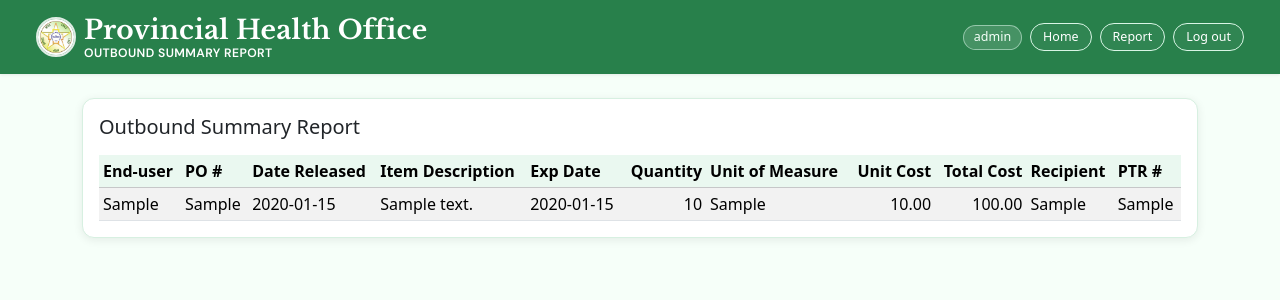
After one commit to Rjcoloquit/Property-Stock-Transfer-Report, a PHP site: page /PTR/outbound_summary_report.php in a window 1280 px wide. The commit adds this page. Shown: the top 300 px of the page. Run offline with PHP 8.4, Linux system fonts and the light colour scheme; a user stored in the database is signed in; tables that the repository leaves empty hold one stand-in row (values such as "Sample post").

Commit message:
outbound

```diff
--- a/home.php
+++ b/home.php
@@ -172,6 +172,10 @@ try {
                                 <a href="report.php" class="dashboard-nav-link">
                                     <span class="dashboard-nav-title">Transaction History</span>
                                     <span class="dashboard-nav-meta">Review and filter saved transactions</span>
+                                </a>
+                                <a href="outbound_summary_report.php" class="dashboard-nav-link">
+                                    <span class="dashboard-nav-title">Outbound Summary Report</span>
+                                    <span class="dashboard-nav-meta">Summary of released items and recipients</span>
                                 </a>
                                 <a href="pending_transactions.php" class="dashboard-nav-link">
                                     <span class="dashboard-nav-title">Pending Transactions</span>
--- /dev/null
+++ b/outbound_summary_report.php
@@ -0,0 +1,162 @@
+<?php
+session_start();
+
+if (empty($_SESSION['user_id'])) {
+    header('Location: login.php');
+    exit;
+}
+
+require_once __DIR__ . '/config/database.php';
+
+$username = $_SESSION['username'] ?? $_SESSION['full_name'] ?? 'User';
+$error = '';
+$rows = [];
+
+try {
+    $pdo = getConnection();
+    $pdo->exec(
+        'CREATE TABLE IF NOT EXISTS inventory_records (
+            id INT NOT NULL AUTO_INCREMENT,
+            expiration_date DATE DEFAULT NULL,
+            unit VARCHAR(50) DEFAULT NULL,
+            description TEXT,
+            quantity INT DEFAULT 0,
+            unit_cost DECIMAL(10,2) DEFAULT 0.00,
+            program VARCHAR(255) DEFAULT NULL,
+            recipient VARCHAR(255) DEFAULT NULL,
+            ptr_no VARCHAR(50) DEFAULT NULL,
+            record_date DATE DEFAULT NULL,
+            PRIMARY KEY (id)
+        ) ENGINE=InnoDB DEFAULT CHARSET=utf8mb4 COLLATE=utf8mb4_0900_ai_ci'
+    );
+    $poNoColumnStmt = $pdo->query("SHOW COLUMNS FROM inventory_records LIKE 'po_no'");
+    if (!$poNoColumnStmt || !$poNoColumnStmt->fetch()) {
+        $pdo->exec('ALTER TABLE inventory_records ADD COLUMN po_no VARCHAR(100) DEFAULT NULL AFTER program');
+    }
+    $releaseStatusColumnStmt = $pdo->query("SHOW COLUMNS FROM inventory_records LIKE 'release_status'");
+    if (!$releaseStatusColumnStmt || !$releaseStatusColumnStmt->fetch()) {
+        $pdo->exec("ALTER TABLE inventory_records ADD COLUMN release_status VARCHAR(20) NOT NULL DEFAULT 'released' AFTER record_date");
+    }
+    $releasedAtColumnStmt = $pdo->query("SHOW COLUMNS FROM inventory_records LIKE 'released_at'");
+    if (!$releasedAtColumnStmt || !$releasedAtColumnStmt->fetch()) {
+        $pdo->exec('ALTER TABLE inventory_records ADD COLUMN released_at DATETIME DEFAULT NULL AFTER release_status');
+    }
+
+    $stmt = $pdo->query(
+        'SELECT
+            program,
+            po_no,
+            COALESCE(DATE(released_at), record_date) AS date_released,
+            description,
+            expiration_date,
+            quantity,
+            unit,
+            unit_cost,
+            (quantity * unit_cost) AS total_cost,
+            recipient,
+            ptr_no
+        FROM inventory_records
+        WHERE COALESCE(release_status, "released") = "released"
+        ORDER BY COALESCE(released_at, record_date) DESC, id DESC'
+    );
+    $rows = $stmt->fetchAll(PDO::FETCH_ASSOC);
+} catch (PDOException $e) {
+    $error = 'Unable to load outbound summary report right now.';
+}
+
+function formatMoney($value): string
+{
+    return number_format((float) $value, 2, '.', ',');
+}
+?>
+<!DOCTYPE html>
+<html lang="en">
+<head>
+    <meta charset="UTF-8">
+    <meta name="viewport" content="width=device-width, initial-scale=1.0">
+    <title>Outbound Summary Report</title>
+    <link rel="stylesheet" href="style.css?v=20260227">
+</head>
+<body>
+    <header class="navbar navbar-expand-lg navbar-light bg-white app-header px-3 px-md-4">
+        <div class="container-fluid">
+            <span class="navbar-brand mb-0 h6 app-header-title d-flex align-items-center gap-2">
+                <?php if (file_exists(__DIR__ . '/PHO.png')): ?>
+                    <a href="home.php" class="app-header-logo-link" aria-label="Go to homepage">
+                        <img src="PHO.png" alt="Palawan Health Office Logo" class="app-logo-circle" style="height: 40px; width: 40px;">
+                    </a>
+                <?php endif; ?>
+                <span class="d-inline-flex flex-column lh-sm">
+                    <span>Provincial Health Office</span>
+                    <small class="fw-normal" style="font-size: 0.72rem;">Outbound Summary Report</small>
+                </span>
+            </span>
+            <div class="app-header-actions">
+                <span class="app-user-chip"><?= htmlspecialchars($username) ?></span>
+                <a href="home.php" class="btn btn-outline-secondary btn-sm app-header-action-link">Home</a>
+                <a href="report.php" class="btn btn-outline-secondary btn-sm app-header-action-link">Report</a>
+                <a href="logout.php" class="btn btn-outline-secondary btn-sm app-header-action-link">Log out</a>
+            </div>
+        </div>
+    </header>
+
+    <main class="py-4">
+        <div class="container">
+            <div class="card app-card">
+                <div class="card-body">
+                    <div class="d-flex justify-content-between align-items-center mb-3">
+                        <h1 class="h5 mb-0">Outbound Summary Report</h1>
+                    </div>
+
+                    <?php if ($error !== ''): ?>
+                        <div class="alert alert-danger py-2 mb-3"><?= htmlspecialchars($error) ?></div>
+                    <?php endif; ?>
+
+                    <div class="table-responsive">
+                        <table class="table table-sm table-striped align-middle mb-0">
+                            <thead class="table-light">
+                                <tr>
+                                    <th>End-user</th>
+                                    <th>PO #</th>
+                                    <th>Date Released</th>
+                                    <th>Item Description</th>
+                                    <th>Exp Date</th>
+                                    <th class="text-end">Quantity</th>
+                                    <th>Unit of Measure</th>
+                                    <th class="text-end">Unit Cost</th>
+                                    <th class="text-end">Total Cost</th>
+                                    <th>Recipient</th>
+                                    <th>PTR #</th>
+                                </tr>
+                            </thead>
+                            <tbody>
+                                <?php if (empty($rows)): ?>
+                                    <tr>
+                                        <td colspan="11" class="text-center text-muted">No outbound records found.</td>
+                                    </tr>
+                                <?php else: ?>
+                                    <?php foreach ($rows as $row): ?>
+                                        <tr>
+                                            <td><?= htmlspecialchars((string) ($row['program'] ?? '-')) ?></td>
+                                            <td><?= htmlspecialchars((string) ($row['po_no'] ?? '-')) ?></td>
+                                            <td><?= htmlspecialchars((string) ($row['date_released'] ?? '-')) ?></td>
+                                            <td><?= htmlspecialchars((string) ($row['description'] ?? '-')) ?></td>
+                                            <td><?= htmlspecialchars((string) ($row['expiration_date'] ?? '-')) ?></td>
+                                            <td class="text-end"><?= htmlspecialchars((string) ($row['quantity'] ?? '0')) ?></td>
+                                            <td><?= htmlspecialchars((string) ($row['unit'] ?? '-')) ?></td>
+                                            <td class="text-end"><?= formatMoney($row['unit_cost'] ?? 0) ?></td>
+                                            <td class="text-end"><?= formatMoney($row['total_cost'] ?? 0) ?></td>
+                                            <td><?= htmlspecialchars((string) ($row['recipient'] ?? '-')) ?></td>
+                                            <td><?= htmlspecialchars((string) ($row['ptr_no'] ?? '-')) ?></td>
+                                        </tr>
+                                    <?php endforeach; ?>
+                                <?php endif; ?>
+                            </tbody>
+                        </table>
+                    </div>
+                </div>
+            </div>
+        </div>
+    </main>
+</body>
+</html>
```
Also changed, not shown: incident_report.php (+11 -24 lines), incident_reports.php (+1 -15 lines).
